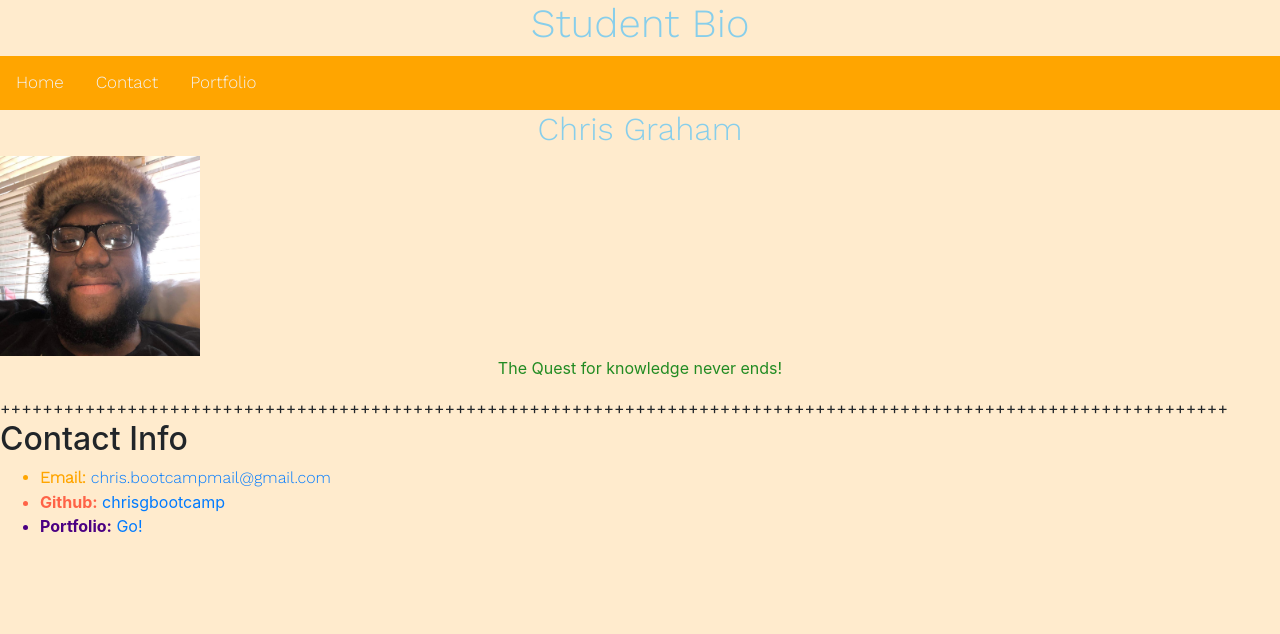
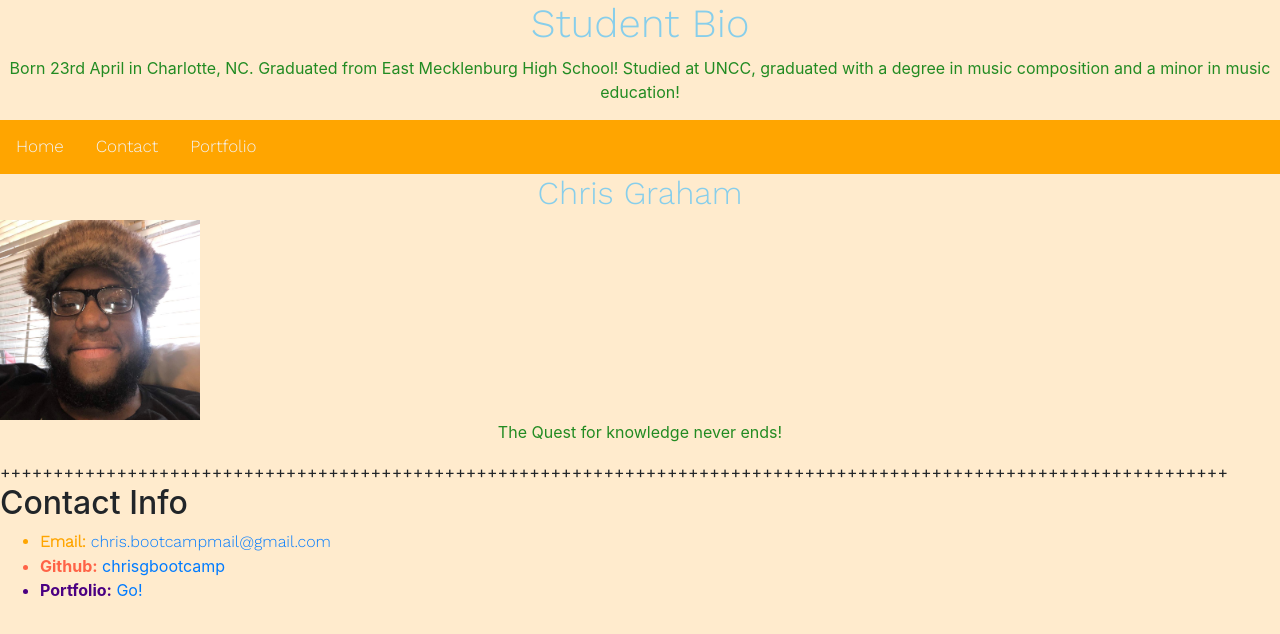
Before and after one commit to chrisgbootcamp/responsive-portfolio, a plain HTML site: page index.html in a window 1280 px wide. Drawn offline with nearby package versions, Linux system fonts and the light colour scheme.

Commit message:
small updates too the page

```diff
--- a/index.html
+++ b/index.html
@@ -13,6 +13,7 @@
   <header>
 
     <h1 class="a">Student Bio</h1>
+    <p class="e">Born 23rd April in Charlotte, NC. Graduated from East Mecklenburg High School! Studied at UNCC, graduated with a degree in music composition and a minor in music education! </p>
   </header>
 
   <div>
```
